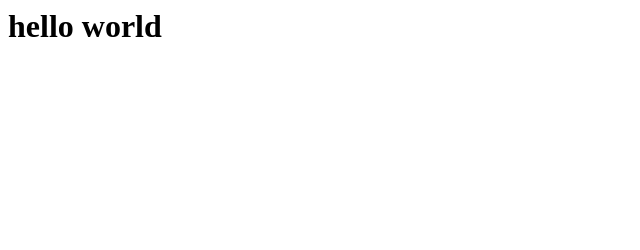
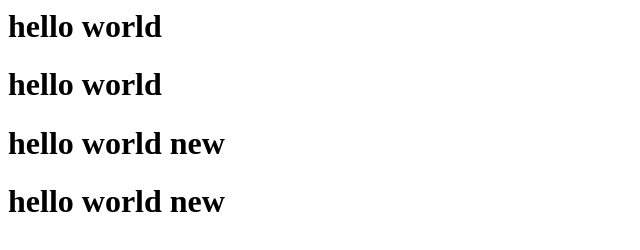
Before and after one commit to Shamszaman266/shoping-demo, a plain HTML site: page index.html in a window 1280 px wide. Shown: the whole page, without its empty margins (0-640 px from the left). Drawn offline with Linux system fonts and the light colour scheme.

Commit message:
add new feature

```diff
--- a/index.html
+++ b/index.html
@@ -1 +1,5 @@
 <h1>hello world</h1>
+<h1>hello world</h1>
+
+<h1>hello world  new</h1>
+<h1>hello world  new</h1>
```
